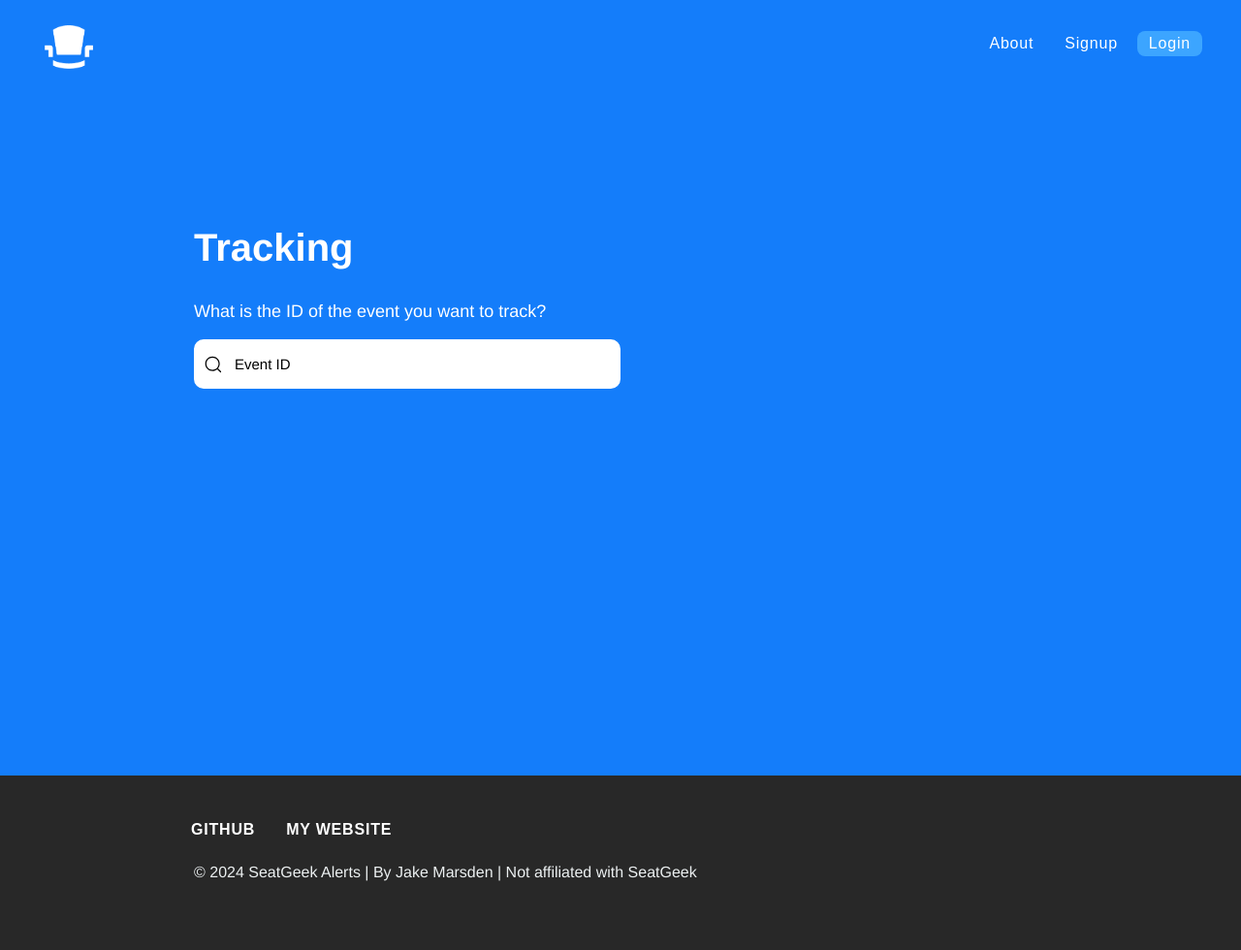
After one commit to jakemarsdenn/SeatGeek-Alerts, a Flask app: page /tracking in a window 1280 px wide. The commit adds this page. Shown: the whole page at 97% size. Run offline with Flask 3, Linux system fonts and the light colour scheme.

Commit message:
designed tracking page

```diff
--- a/app.py
+++ b/app.py
@@ -84,5 +84,10 @@
     return render_template('help.html', session=session)
 
 
+@app.route('/tracking', methods=['GET', 'POST'])
+def tracking():
+    return render_template('tracking.html', session=session)
+
+
 if __name__ == '__main__':
     app.run(debug=True)
--- /dev/null
+++ b/static/css/tracking.css
@@ -0,0 +1,49 @@
+/* COPY PASTED FROM index.css */
+
+.search-bar-wrapper {
+    position: relative;
+    width: 50%;
+    display: flex;
+    justify-content: center;
+}
+
+#search-bar {
+    border: 2px solid white;
+    background-color: white;
+    border-radius: 10px;
+    padding: 15px 40px;
+    color: black;
+    font-weight: 450;
+    outline: none;
+    caret-color: var(--softblue);
+    transition-duration: .3s;
+    font-family: var(--myfont);
+    font-size: 15px;
+    width: 100%;
+}
+
+#search-bar::placeholder {
+    color: black;
+    position: relative;
+    left: 0;
+}
+
+#search-bar:focus {
+    background-color: lightgray;
+    transition-duration: .4s;
+}
+
+#search-bar:valid {
+    background-color: #ddd;
+    transition-duration: .4s;
+}
+
+.search-icon {
+    position: absolute;
+    top: 50%;
+    transform: translateY(-50%);
+    left: 10px;
+    width: 20px;
+    height: 20px;
+    fill: black;
+}
--- a/templates/base.html
+++ b/templates/base.html
@@ -12,10 +12,10 @@
         <!-- Home Button  -->
         <form action="/" method="post">
             <button id="home-button">
-                <img src="../static/media/white-icon.png" alt="" width="45" height="45">
+                <img src="../static/media/white-icon.png" alt="" width="50" height="45">
             </button>
             <button id="home-button-blue" style="display:none;">
-                <img src="../static/media/blue-icon.png" alt="" width="45" height="45">
+                <img src="../static/media/blue-icon.png" alt="" width="50" height="45">
             </button>
         </form>
         <!-- Links  -->
@@ -24,6 +24,9 @@
                 <button id="header-button">About</button>
             </form>
             {% if session.get("logged_in") %}
+                <form action="/tracking" method="post">
+                    <button id="header-button">Tracking</button>
+                </form>
                 <form action="/profile" method="post">
                     <button id="header-button">Profile</button>
                 </form>
@@ -48,7 +51,7 @@
     <footer>
         <div class="footer-container">
             <div class="footer-buttons">
-                <button id="footer-button" onclick="window.location.href='https://www.github.com'">GITHUB</button>
+                <button id="footer-button" onclick="window.location.href='https://github.com/jakemarsdenn'">GITHUB</button>
                 <button id="footer-button" onclick="window.location.href='https://mywebsite.com'">MY WEBSITE</button>
             </div>
             <div class="footer-content">
--- /dev/null
+++ b/templates/tracking.html
@@ -0,0 +1,24 @@
+{% extends "base.html" %}
+
+{% block title %}Tracking{% endblock %}
+
+{% block content %}
+    <link rel="stylesheet" href="../static/css/tracking.css">
+    <div class="full-container">
+        <div class="left-container">
+            <h2>Tracking</h2>
+            {# placeholder #}
+            <form action="/action" onsubmit="doSomething()" method="post">
+                <p>What is the ID of the event you want to track?</p>
+                <div class="search-bar-wrapper">
+                    <input required="required" id="search-bar" name="inputField" placeholder="Event ID" type="text">
+                    <svg class="search-icon" aria-hidden="true" viewBox="0 0 24 24">
+                        <g>
+                            <path d="M21.53 20.47l-3.66-3.66C19.195 15.24 20 13.214 20 11c0-4.97-4.03-9-9-9s-9 4.03-9 9 4.03 9 9 9c2.215 0 4.24-.804 5.808-2.13l3.66 3.66c.147.146.34.22.53.22s.385-.073.53-.22c.295-.293.295-.767.002-1.06zM3.5 11c0-4.135 3.365-7.5 7.5-7.5s7.5 3.365 7.5 7.5-3.365 7.5-7.5 7.5-7.5-3.365-7.5-7.5z"></path>
+                        </g>
+                    </svg>
+                </div>
+            </form>
+        </div>
+    </div>
+{% endblock %}
```
Also changed, not shown: events.py (+35 -7 lines), static/css/index.css (+7 -7 lines), templates/index.html (+6 -6 lines), account.py (line endings or trailing spaces), static/css/main.css (line endings or trailing spaces).
